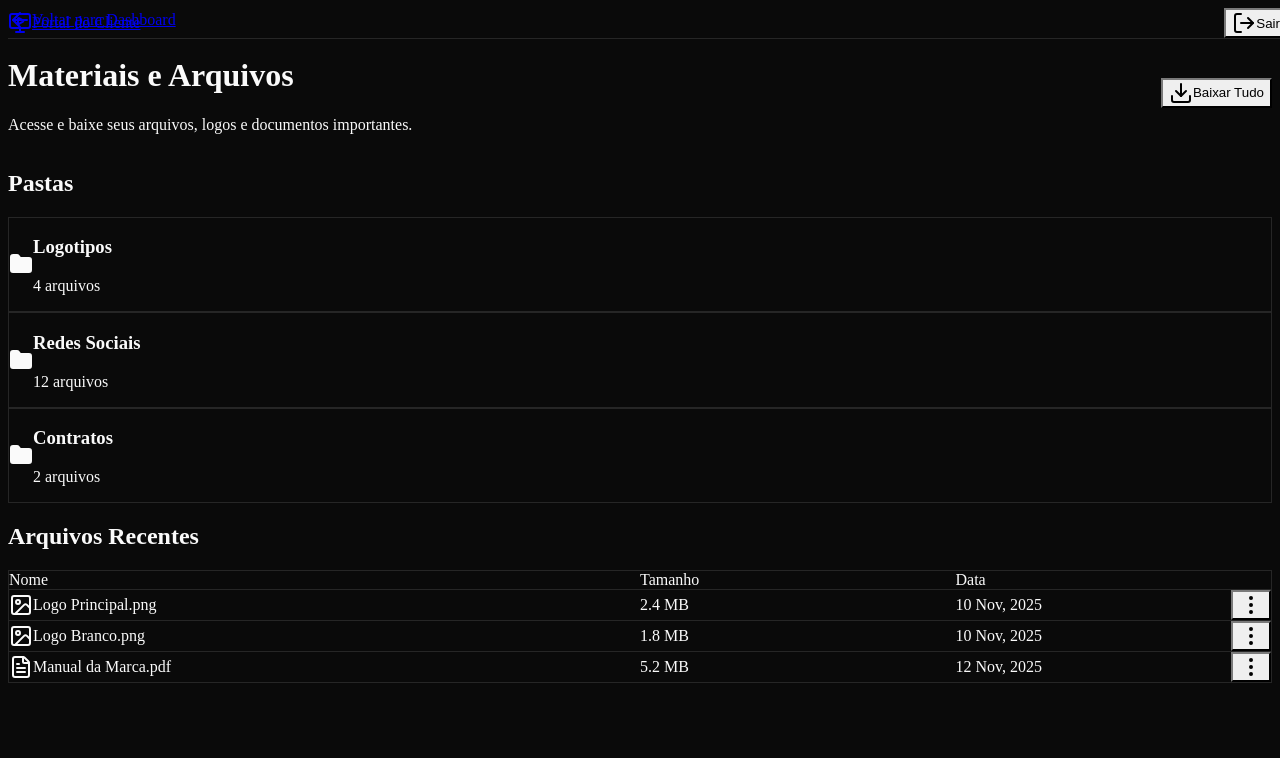
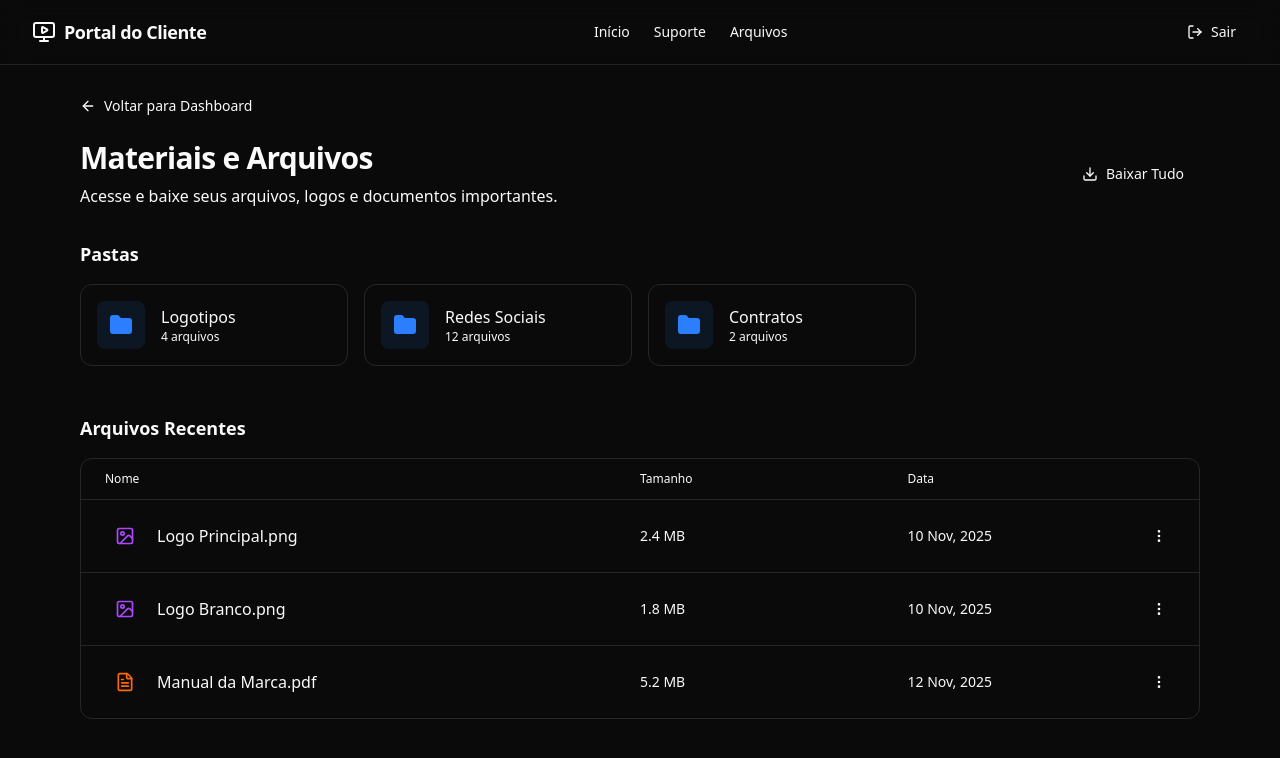
Before and after one commit to LazzariAgenciaWeb/members_azz, a Next.js app: page /assets in a window 1280 px wide. Shown: the top 758 px of the page. Built offline with nearby package versions, Linux system fonts and the light colour scheme.

Commit message:
Fix: Atualizando CSS para Tailwind v4 e adicionando links no menu

```diff
--- a/app/globals.css
+++ b/app/globals.css
@@ -1,6 +1,4 @@
-@tailwind base;
-@tailwind components;
-@tailwind utilities;
+@import "tailwindcss";
 
 @layer base {
   :root {
--- a/components/layout/navbar.tsx
+++ b/components/layout/navbar.tsx
@@ -12,6 +12,17 @@ export function Navbar() {
                         Portal do Cliente
                     </span>
                 </Link>
+                <div className="hidden md:flex items-center gap-6 text-sm font-medium text-muted-foreground">
+                    <Link href="/dashboard" className="hover:text-foreground transition-colors">
+                        Início
+                    </Link>
+                    <Link href="/support" className="hover:text-foreground transition-colors">
+                        Suporte
+                    </Link>
+                    <Link href="/assets" className="hover:text-foreground transition-colors">
+                        Arquivos
+                    </Link>
+                </div>
                 <div className="flex items-center gap-4">
                     <Button variant="ghost" size="sm" className="text-muted-foreground hover:text-foreground">
                         <LogOut className="mr-2 h-4 w-4" />
```
